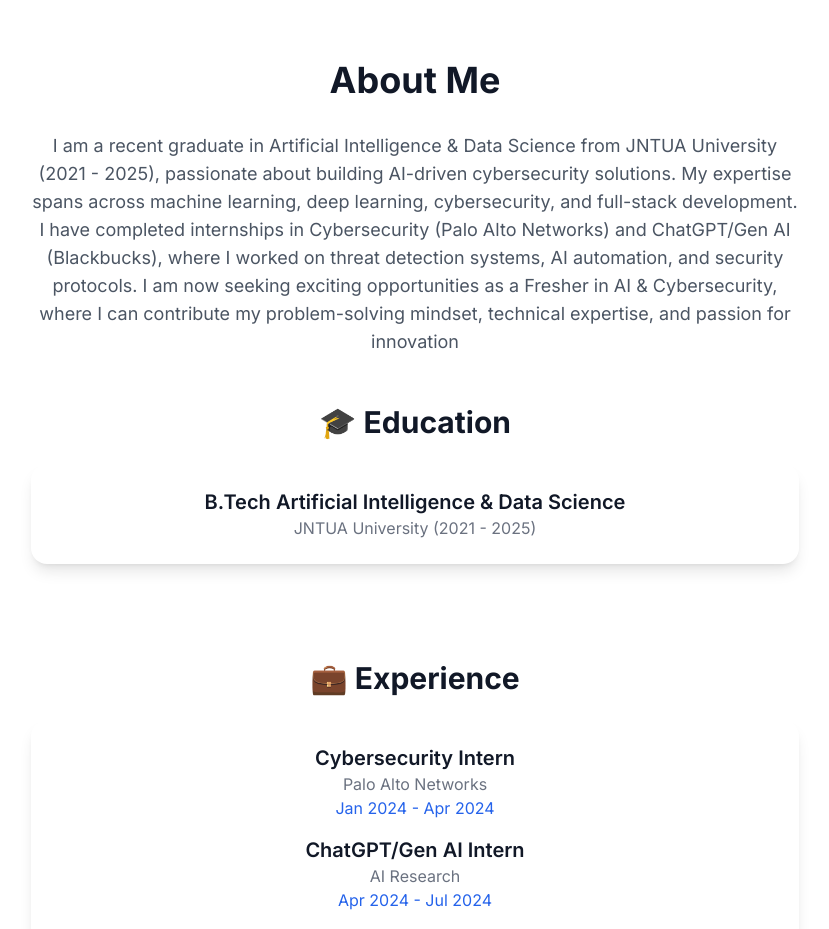
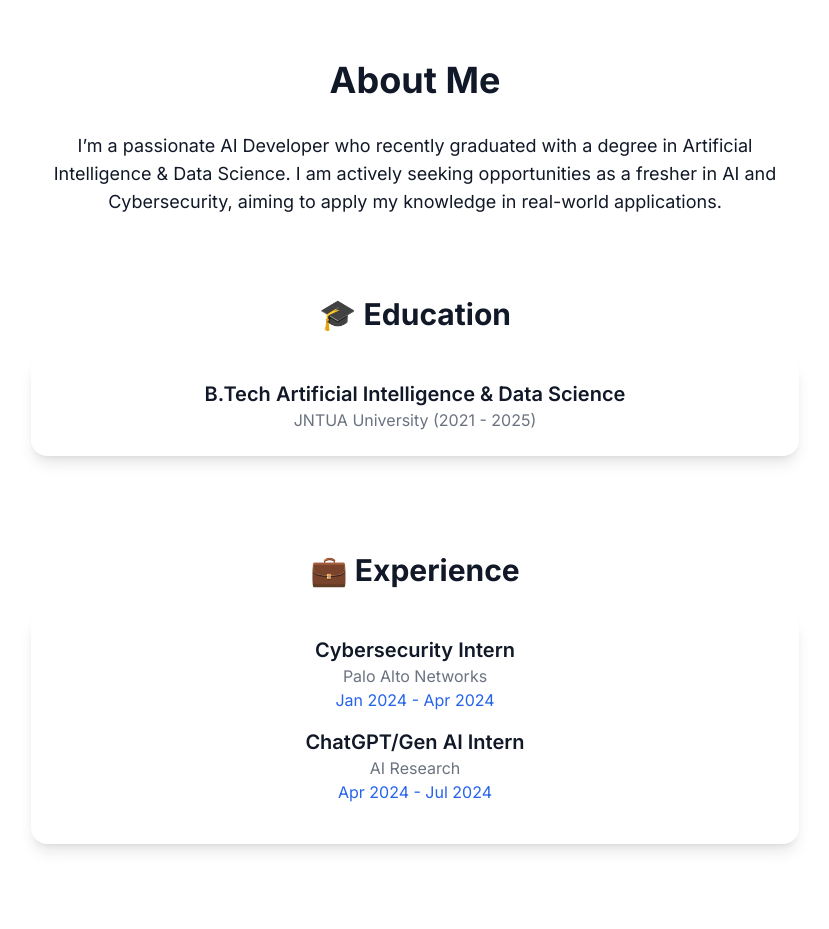
Before and after one commit to MogasalaHemagiri/my-portfolio, a Next.js app: page / in a window 1280 px wide. Shown: the part 820-1749 px from the top of the page, without its empty margins (225-1054 px from the left). Built offline with nearby package versions, Linux system fonts and the light colour scheme.

Commit message:
Update About.js

```diff
--- a/components/About.js
+++ b/components/About.js
@@ -1,4 +1,3 @@
-// components/About.js
 import { motion } from "framer-motion";
 import Education from "./Education";
 import Experience from "./Experience";
@@ -10,7 +9,7 @@ const About = () => {
     <section id="about" className="py-20 bg-white dark:bg-gray-800">
       <div className="container mx-auto px-4">
         <motion.h2
-          className="text-4xl font-bold text-center mb-8 text-gray-900 dark:text-white"
+          className="text-4xl font-bold text-center mb-8"
           initial={{ opacity: 0 }}
           whileInView={{ opacity: 1 }}
           viewport={{ once: true }}
@@ -20,29 +19,20 @@ const About = () => {
         </motion.h2>
 
         <motion.p
-          className="max-w-3xl mx-auto text-lg text-center text-gray-600 dark:text-gray-300"
+          className="max-w-3xl mx-auto text-lg text-center mb-8"
           initial={{ opacity: 0, y: 20 }}
           whileInView={{ opacity: 1, y: 0 }}
           viewport={{ once: true }}
           transition={{ duration: 1, delay: 0.3 }}
         >
-          I am a recent graduate in Artificial Intelligence & Data Science from JNTUA University (2021 - 2025), passionate about building AI-driven cybersecurity solutions. My expertise spans across machine learning, deep learning, cybersecurity, and full-stack development.
-
-I have completed internships in Cybersecurity (Palo Alto Networks) and ChatGPT/Gen AI (Blackbucks), where I worked on threat detection systems, AI automation, and security protocols.
-
-I am now seeking exciting opportunities as a Fresher in AI & Cybersecurity, where I can contribute my problem-solving mindset, technical expertise, and passion for innovation
+          I’m a passionate AI Developer who recently graduated with a degree in Artificial Intelligence & Data Science.
+          I am actively seeking opportunities as a fresher in AI and Cybersecurity, aiming to apply my knowledge in real-world applications.
         </motion.p>
 
-        {/* Education Section */}
+        {/* Add All Sections in About Page */}
         <Education />
-
-        {/* Experience Section */}
         <Experience />
-
-        {/* Skills Section */}
         <Skills />
-
-        {/* Publications Section */}
         <Publications />
       </div>
     </section>
```
